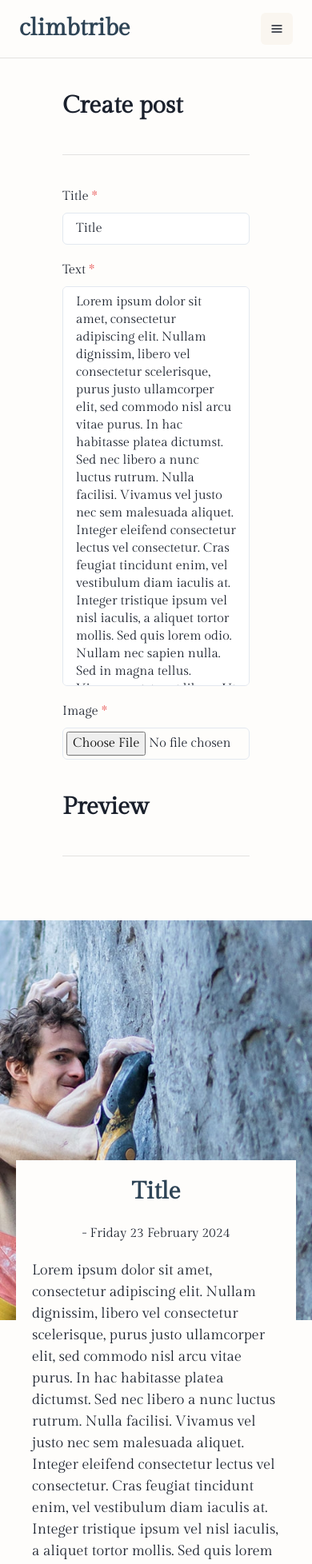
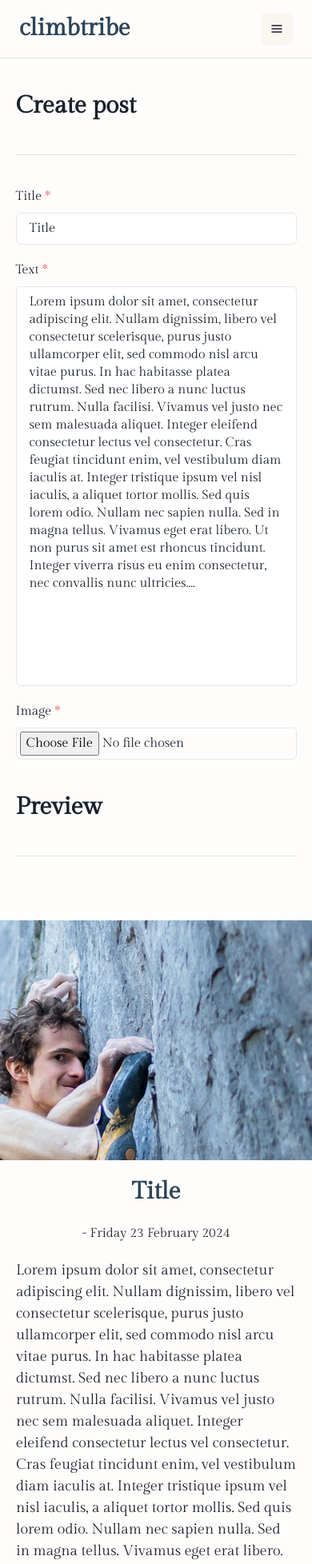
Before and after one commit to dave-forbes/blog-client, a React (Vite) app: page /posts/create-post in a window 390 px wide. Shown: the top 1956 px of the page at 80% size. Built offline with nearby package versions, Linux system fonts and the light colour scheme.

Commit message:
added media query for better viewing experience on smaller devices

```diff
--- a/src/components/CreatePost.tsx
+++ b/src/components/CreatePost.tsx
@@ -9,6 +9,7 @@ import {
   Heading,
   Text,
   Button,
+  useBreakpointValue,
 } from "@chakra-ui/react";
 import { useEffect, useState } from "react";
 import Divider from "./Divider";
@@ -122,10 +123,12 @@ const CreatePost = () => {
     }
   };
 
+  const smallScreen = useBreakpointValue({ base: true, md: false });
+
   return (
     <>
       <form onSubmit={handleSubmit}>
-        <Box maxW="60%" mx="auto">
+        <Box maxW={smallScreen ? "90%" : "60%"} mx="auto">
           <Heading my={10}>Create post</Heading>
           <Divider />
 
@@ -189,7 +192,7 @@ const CreatePost = () => {
             top="500px"
             maxW="800px"
             p={5}
-            m={5}
+            m={smallScreen ? "0" : 5}
             mt="-200px"
             justify="center"
             direction="column"
```
